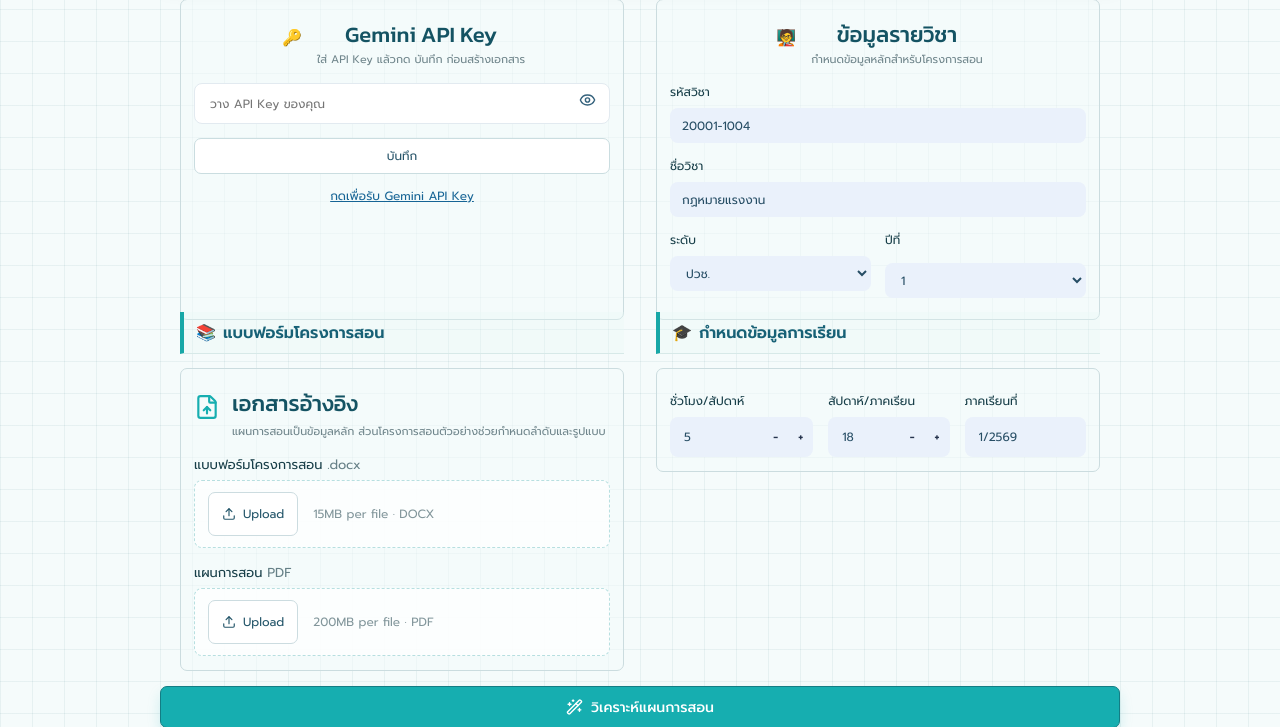
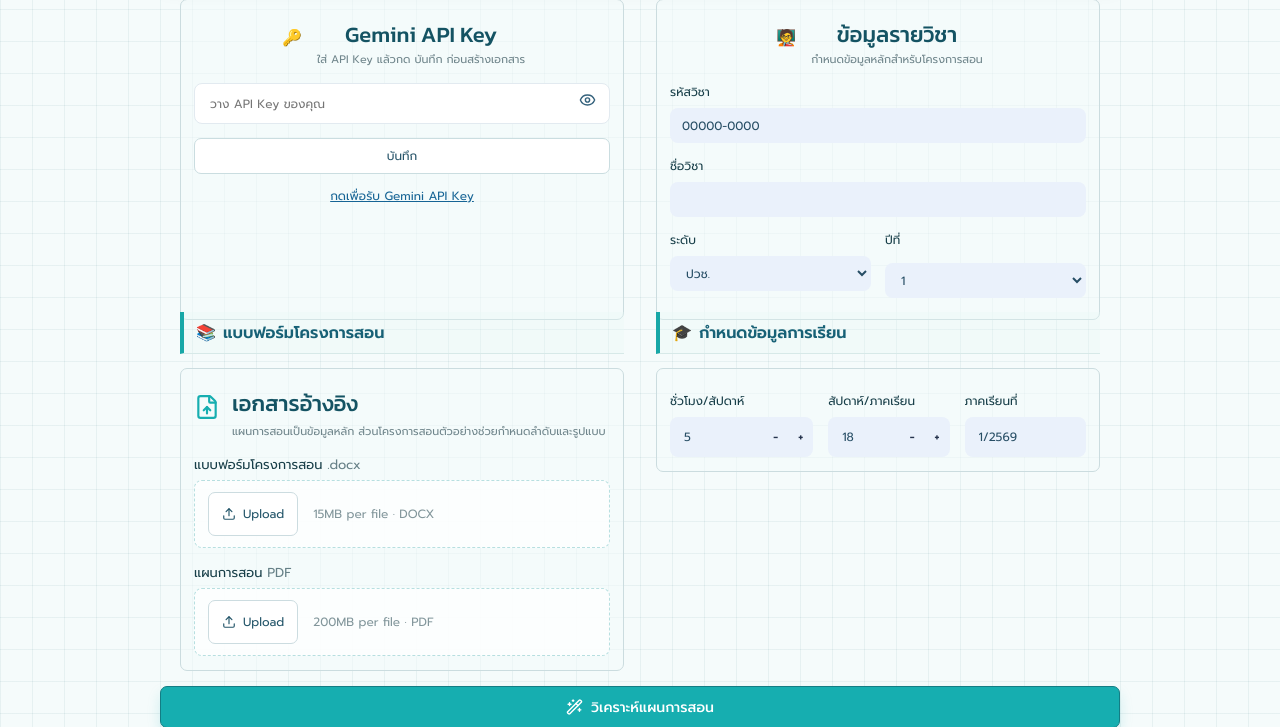
Before and after one commit to Watdafak89/Watdafak1.github.io, a Flask app: page / in a window 1280 px wide. Shown: the part 215-942 px from the top of the page. Run offline with Flask 3, Linux system fonts and the light colour scheme; parts of the project's set-up code (start-up, migrations or seed data) failed here and were passed over.

Commit message:
Update index.html

```diff
--- a/templates/index.html
+++ b/templates/index.html
@@ -66,8 +66,8 @@
               <div class="heading-icon teal"><span aria-hidden="true">🧑‍🏫</span></div>
               <div><h2>ข้อมูลรายวิชา</h2><p>กำหนดข้อมูลหลักสำหรับโครงการสอน</p></div>
             </div>
-            <label class="wide-field">รหัสวิชา<input name="course_code" value="20001-1004"></label>
-            <label class="wide-field">ชื่อวิชา<input name="course_name" value="กฏหมายแรงงาน"></label>
+            <label class="wide-field">รหัสวิชา<input name="course_code" value="00000-0000"></label>
+            <label class="wide-field">ชื่อวิชา<input name="course_name" value=""></label>
             <div class="compact-course-grid">
               <label class="wide-field">ระดับ<select name="level"><option>ปวช.</option><option>ปวส.</option></select></label>
               <label class="wide-field">ปีที่<select name="year"><option>1</option><option>2</option><option>3</option></select></label>
```
